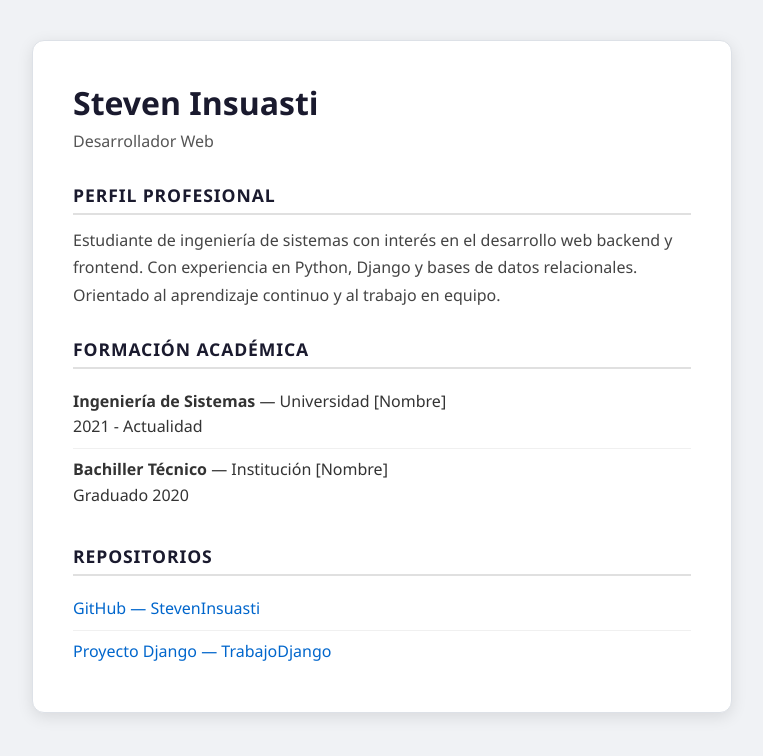
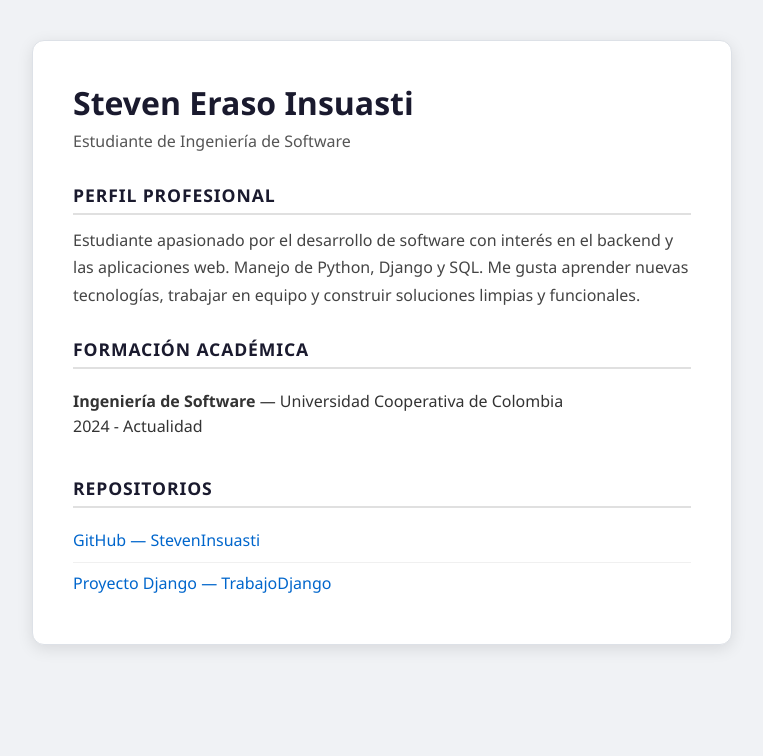
Before and after one commit to StevenInsuasti/TrabajoDjango, a Django app: page /dev1/ in a window 1280 px wide. Shown: the top 756 px of the page, without its empty margins (258-1021 px from the left). Run offline with Django 5.2, Linux system fonts and the light colour scheme.

Commit message:
actualizar hoja de vida con datos reales de dev1

```diff
--- a/dev1/templates/dev1/hoja_vida.html
+++ b/dev1/templates/dev1/hoja_vida.html
@@ -4,23 +4,24 @@
 <head>
     <meta charset="UTF-8">
     <meta name="viewport" content="width=device-width, initial-scale=1.0">
-    <title>Hoja de Vida - Dev1</title>
+    <title>Hoja de Vida - Steven Eraso Insuasti</title>
     <link rel="stylesheet" href="{% static 'dev1/style.css' %}">
 </head>
 <body>
     <div class="card">
 
         <div class="section">
-            <h1>Steven Insuasti</h1>
-            <p class="cargo">Desarrollador Web</p>
+            <h1>Steven Eraso Insuasti</h1>
+            <p class="cargo">Estudiante de Ingeniería de Software</p>
         </div>
 
         <div class="section">
             <h2>Perfil Profesional</h2>
             <p>
-                Estudiante de ingeniería de sistemas con interés en el desarrollo web
-                backend y frontend. Con experiencia en Python, Django y bases de datos relacionales.
-                Orientado al aprendizaje continuo y al trabajo en equipo.
+                Estudiante apasionado por el desarrollo de software con interés en el
+                backend y las aplicaciones web. Manejo de Python, Django y SQL.
+                Me gusta aprender nuevas tecnologías, trabajar en equipo y construir
+                soluciones limpias y funcionales.
             </p>
         </div>
 
@@ -28,12 +29,8 @@
             <h2>Formación Académica</h2>
             <ul>
                 <li>
-                    <strong>Ingeniería de Sistemas</strong> — Universidad [Nombre]<br>
-                    <span>2021 - Actualidad</span>
-                </li>
-                <li>
-                    <strong>Bachiller Técnico</strong> — Institución [Nombre]<br>
-                    <span>Graduado 2020</span>
+                    <strong>Ingeniería de Software</strong> — Universidad Cooperativa de Colombia<br>
+                    <span>2024 - Actualidad</span>
                 </li>
             </ul>
         </div>
```
